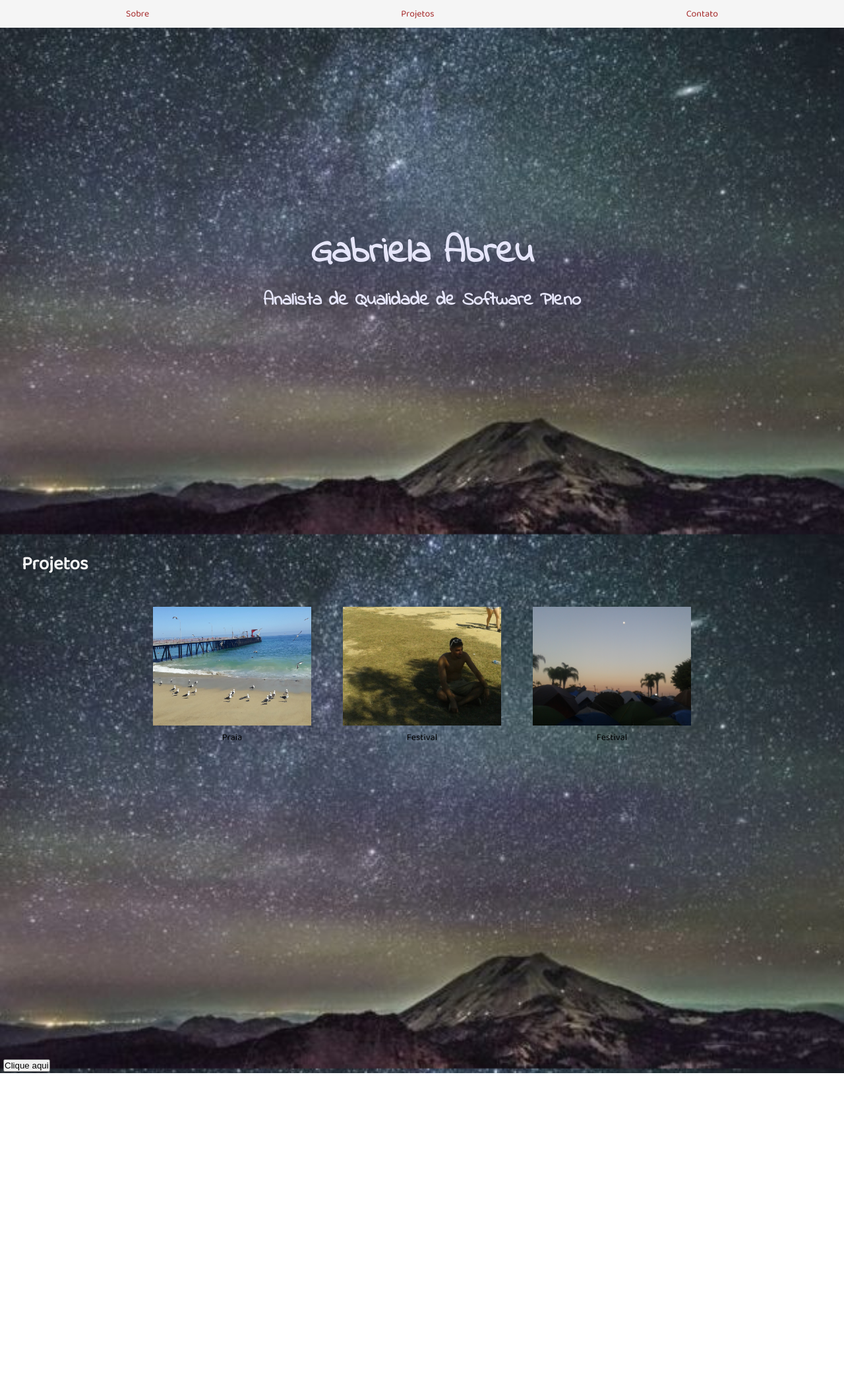
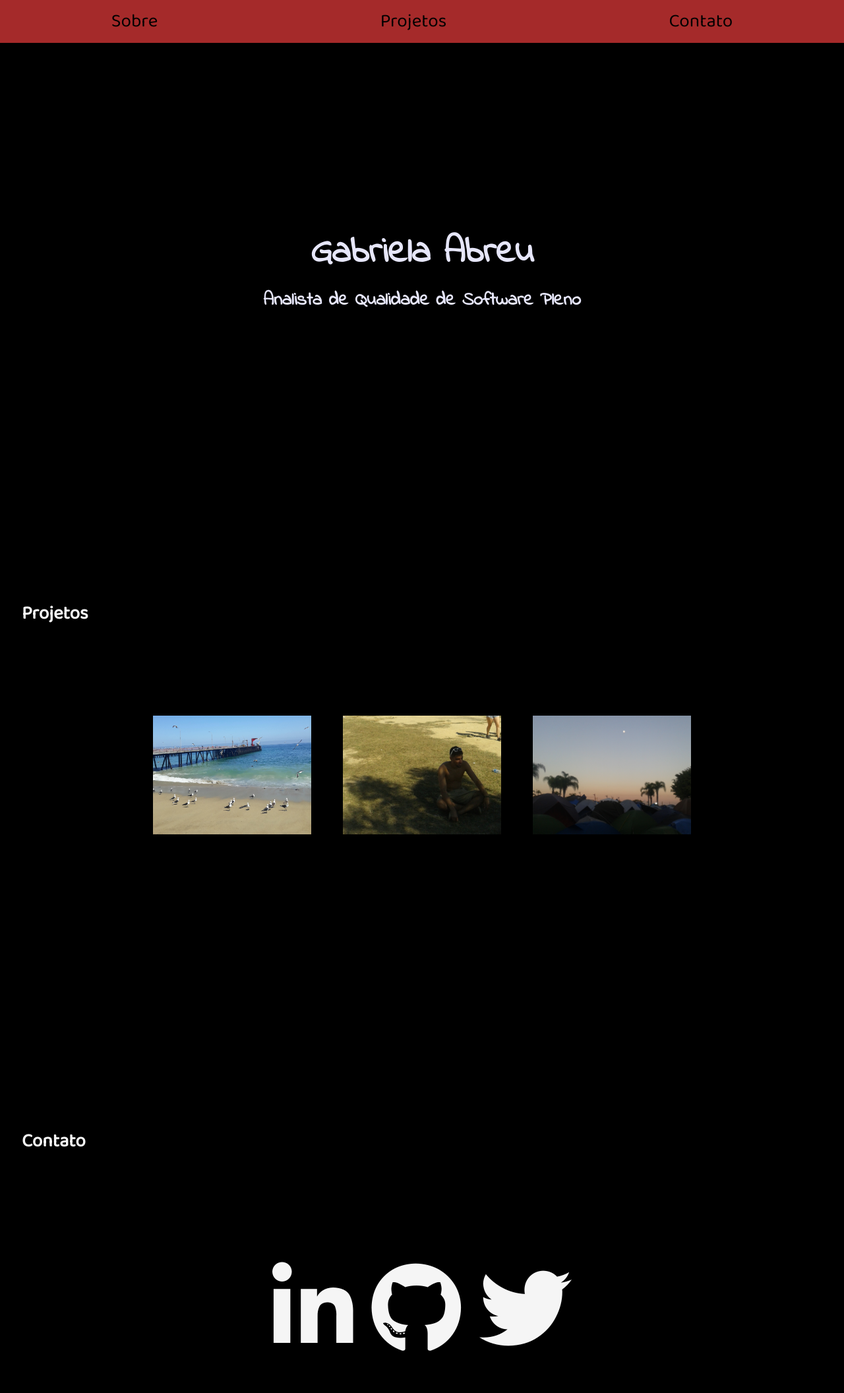
Before and after one commit to gabsabreu/ImersaoCSS, a plain HTML site: page index.html in a window 1280 px wide. Shown: the whole page at 66% size. Before the commit the page ends 1627 px from the top, so only its background shows below. Drawn offline with Linux system fonts and the light colour scheme.

Commit message:
animação com css

```diff
--- a/index.html
+++ b/index.html
@@ -6,6 +6,7 @@
         <meta name="viewport" content="width=device-width, initial-scale=1.0">
         <link rel="stylesheet" href="style.css">
         <link href="https://fonts.googleapis.com/css2?family=Baloo+2&family=Indie+Flower&display=swap" rel="stylesheet">
+        <script src="https://kit.fontawesome.com/6d83db76e6.js" crossorigin="anonymous"></script>
         <script type="text/javascript" src="interacao.js"></script>
     </head>
     <body>
@@ -13,16 +14,16 @@
             <nav class="menu">
                 <ul>
                     <li><a href="#">Sobre</a></li>
-                    <li><a href="#">Projetos</a></li>
-                    <li><a href="#">Contato</a></li>
+                    <li><a href="#projetos">Projetos</a></li>
+                    <li><a href="#contato">Contato</a></li>
                 </ul>
             </nav>
-            <div>
+            <div class="titulo">
                 <h1 class="h1">Gabriela Abreu</h1>
                 <h2 class="h2">Analista de Qualidade de Software Pleno</h2>
             </div>
         </header>
-        <section class="projetos">
+        <section class="projetos" id="projetos">
             <h2>Projetos</h2>
             <div class="grid">
                 <figure>
@@ -39,6 +40,20 @@
                 </figure>
             </div>
         </section>
-        <button type="button" onclick="clicou()">Clique aqui</button>
+        <section class="contato" id="contato">
+            <h2>Contato</h2>
+
+            <div class="grid icons">
+                <a target="_blank" href="https://www.linkedin.com/in/gabrielaabreudearaujo">
+                    <i class="fab fa-linkedin-in"></i>
+                <a target="_blank" href="https://github.com/gabsabreu">
+                    <i class="fab fa-github"></i>
+                <a target="_blank" href="https://twitter.com/gaabs_hb">
+                    <i class="fab fa-twitter"></i>
+                </a>
+            </div>
+
+        </section>
+        <!--<button type="button" onclick="clicou()">Clique aqui</button> -->
     </body>
 </html>
--- a/style.css
+++ b/style.css
@@ -6,8 +6,8 @@
 }
 
 body {
-    background-image: url("fundo.jpg");
-    /*background-color: #251b23;*/
+    /*background-image: url("fundo.jpg");*/
+    background-color: #000000;
     background-size: auto 100vh;
     font-family: 'Baloo 2', cursive;
     height: 100vh;
@@ -30,6 +30,20 @@ header{
     align-items: center;
 }
 
+/*
+.titulo{
+    transform: scale(0.2) translateY(50vh);
+    opacity: 0;
+    animation: linear 2s animacaoTitulo forwards;
+}
+
+@keyframes animacaoTitulo{
+    100%{
+        transform: scale(1) translateY(50vh);
+        opacity: 1;
+    }
+}
+*/
 .h1{
     color: #E6E6FA;
     text-align: center;
@@ -46,7 +60,7 @@ header{
 }
 
 .menu{
-    background-color: whitesmoke;
+    background-color:brown;
     position: fixed;
     width: 100vw;
     top: 0;
@@ -55,6 +69,13 @@ header{
 .menu a{
     display: block;
     padding: 10px 20px;
+    transition: background-color 1s, color 1s;
+}
+
+.menu a:active,
+.menu a:hover {
+  background-color: whitesmoke;
+  color: #000000;
 }
 
 .menu ul{
@@ -67,14 +88,15 @@ header{
 }
 
 a{
-    color: brown;
+    color: #000000;
     text-decoration: none;
+    font-size: 2em;
 }
 
-a:hover{
+/*a:hover{
     /*text-decoration: underline;*/
-    box-shadow: 10px 5px 5px 0px rebeccapurple;
-}
+   /* box-shadow: 10px 5px 5px 0px rebeccapurple;*/
+
 
 /*.bio{
     margin: 20px;
@@ -86,6 +108,7 @@ a:hover{
     box-sizing: border-box;
 }*/
 
+.contato,
 .projetos{
     /*background-image: url("por-do-sol-rio-pinheiros-2019.jpg");*/
     /*background-size: auto 100vh;*/
@@ -100,10 +123,12 @@ a:hover{
     font-size: 2em;*/
 }
 
+.contato h2,
 .projetos h2{
     color: whitesmoke;
-    margin-bottom: 1.5em;
+    margin-bottom: 2em;
     font-size: 2em;
+    line-height: 7em;
 }
 
 .projetos .grid{
@@ -134,4 +159,25 @@ a:hover{
     width: 240px;
     object-fit: cover;
     object-position: left bottom;
+    transition: transform 500ms;
 }
+
+.img-projetos:hover {
+    transform: scale(1.2) rotate(45deg);
+}
+
+.contato a {
+    color:whitesmoke;
+    font-size: 10em;
+    transition: text-shadow 5s;
+}
+
+.contato .grid{
+    text-align: center;
+}
+
+.contato a:active,
+.contato a:hover{
+    text-decoration: none;
+    text-shadow: 7px 7px 7px brown;
+}
```
